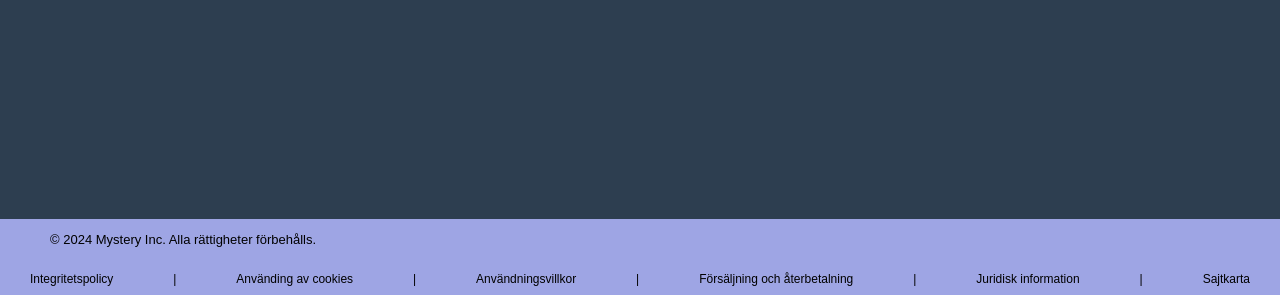
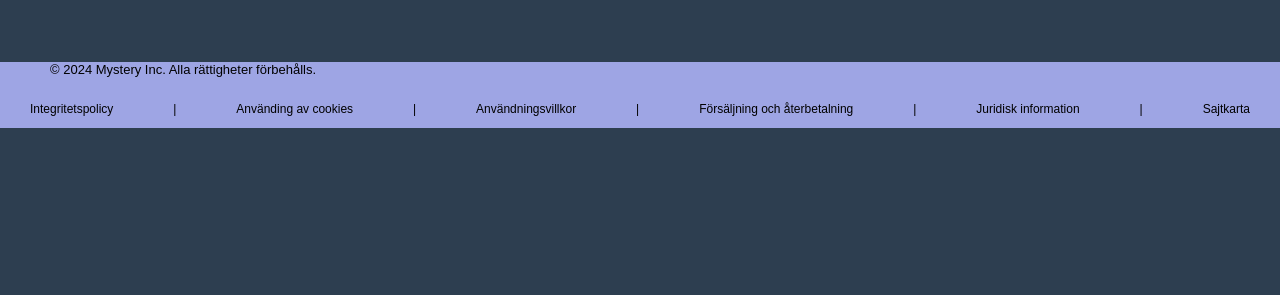
Before and after one commit to MarcusT96/MysteryIncAuctions, a React (Vite) app: page / in a window 1280 px wide. Shown: the part 502-797 px from the top of the page. Built offline with nearby package versions, Linux system fonts and the light colour scheme.

Commit message:
changed position
in order to have the footer displayed when the user scrolls down

```diff
--- a/src/styles/footer.css
+++ b/src/styles/footer.css
@@ -3,7 +3,7 @@
   padding: 0;
   background-color: #9EA5E4;
   color: black;
-  position: fixed;
+  margin-top: auto;
   bottom: 0;
   width: 100%;
   font-size: 12px;
```
